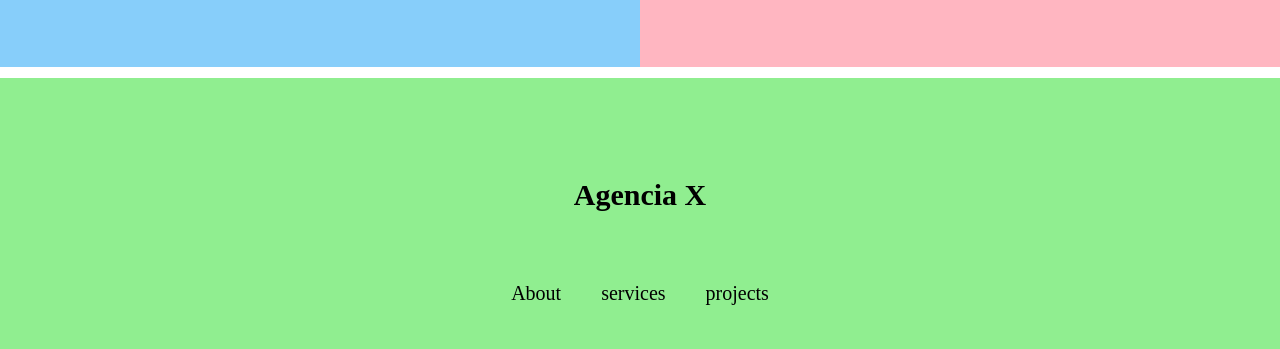
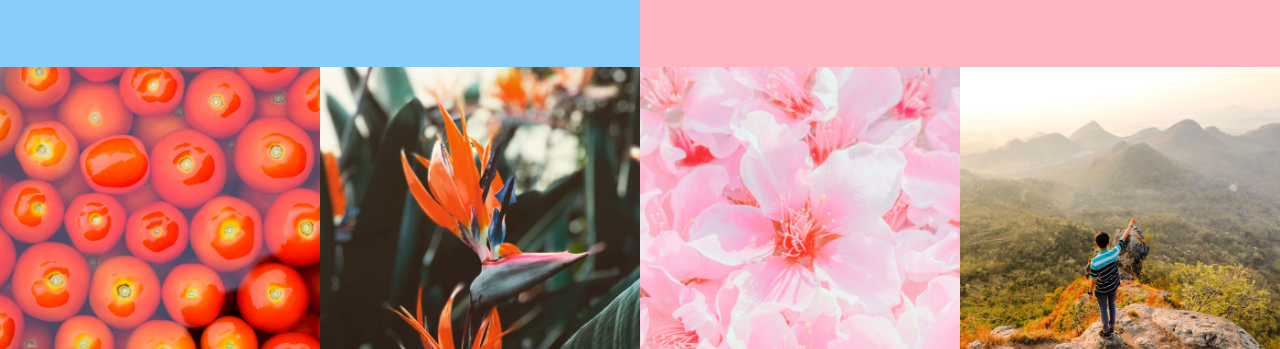
Before and after one commit to MatheusMatosDev/landing-page, a plain HTML site: page index.html in a window 1280 px wide. Shown: the part 2325-2674 px from the top of the page. Drawn offline with Linux system fonts and the light colour scheme; the site is published under a folder, as on GitHub Pages, so addresses that start at the root find nothing.

Commit message:
ajeitei as imagens do projeto

```diff
--- a/index.html
+++ b/index.html
@@ -14,7 +14,7 @@
       rel="stylesheet"
     />
     <link rel="stylesheet" href="./src/css/font-awesome.css" />
-    <title>Document</title>
+    <title>Landing-page</title>
   </head>
   <body>
     <header class="header">
@@ -93,22 +93,22 @@
     <section id="projects" class="projects">
       <div class="project">
         <a href="">
-          <img src="/src/images/tomatoes.jpg" alt="" />
+          <img src="./src/images/tomatoes.jpg" alt="" />
         </a>
       </div>
       <div class="project">
         <a href="">
-          <img src="/src/images/plants3.jpg" alt="" />
+          <img src="./src/images/plants3.jpg" alt="" />
         </a>
       </div>
       <div class="project">
         <a href="">
-          <img src="/src/images/flowers.jpg" alt="" />
+          <img src="./src/images/flowers.jpg" alt="" />
         </a>
       </div>
       <div class="project">
         <a href="">
-          <img src="/src/images/landscape.jpg" alt="" />
+          <img src="./src/images/landscape.jpg" alt="" />
         </a>
       </div>
     </section>
```
